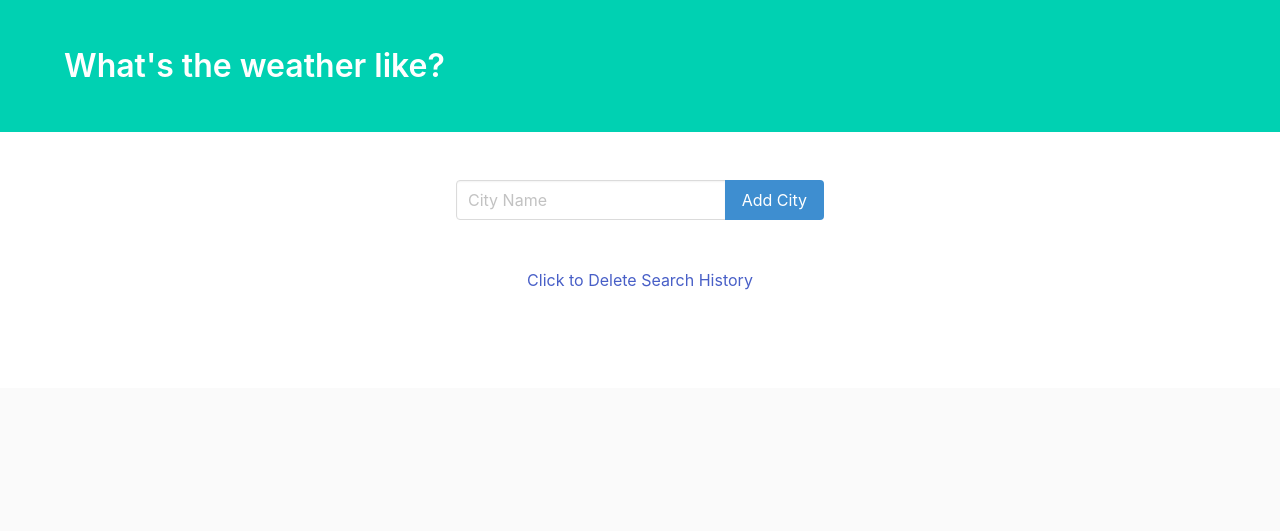
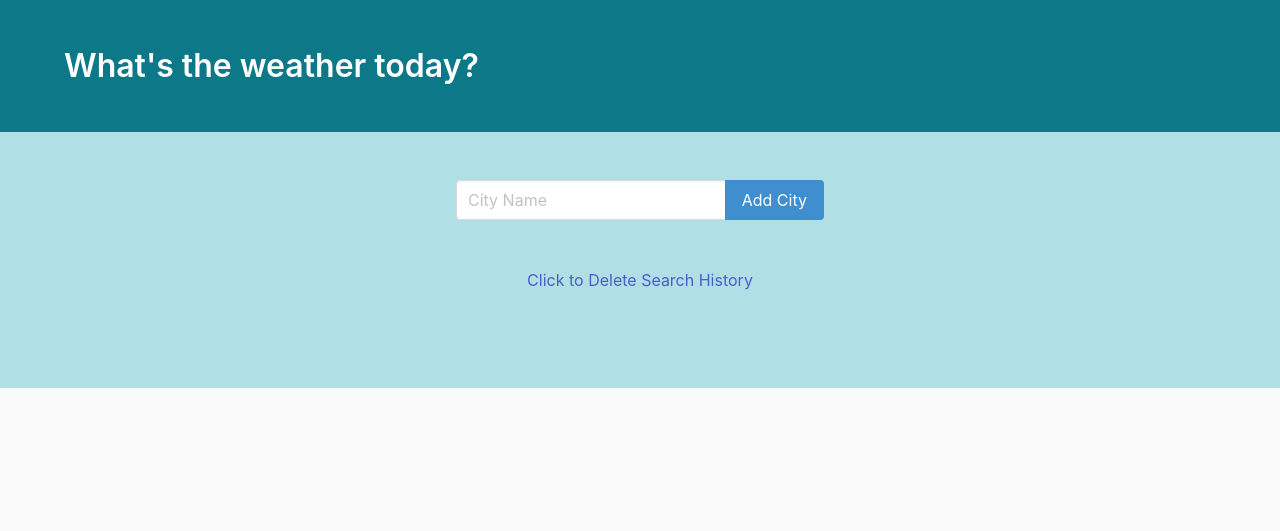
Before and after one commit to Hoang-Phuc-Tran/Weather--App, a Django app: page / in a window 1280 px wide. Shown: the top 531 px of the page. Run offline with Django 4.2, Linux system fonts and the light colour scheme; data that the repository does not hold is empty; some libraries are stand-ins or nearby versions.

Commit message:
fixed style

```diff
--- a/weather_project/templates/template_app/index.html
+++ b/weather_project/templates/template_app/index.html
@@ -4,20 +4,20 @@
     <meta charset="UTF-8">
     <meta name="viewport" content="width=device-width, initial-scale=1.0">
     <meta http-equiv="X-UA-Compatible" content="ie=edge">
-    <title>What's the weather like?</title>
+    <title>What's the weather today?</title>
     <link rel="stylesheet" href="https://cdnjs.cloudflare.com/ajax/libs/bulma/0.6.2/css/bulma.css" />
 </head>
 <body>
-    <section class="hero is-primary">
+    <section class="hero is-primary" style="background-color:rgb(13, 120, 135);">
         <div class="hero-body">
             <div class="container">
                 <h1 class="title">
-                    What's the weather like?
+                    What's the weather today?
                 </h1>
             </div>
         </div>
     </section>
-    <section class="section">
+    <section class="section" style="background-color:powderblue;">
         <div class="container">
             <div class="columns">
                 <div class="column is-offset-4 is-4">
@@ -38,12 +38,12 @@
             </div>
         </div>
     </section>
-    <div class="control">
+    <div class="control" style="background-color:powderblue;">
         <center>
             <a href="{% url 'deleteCity'%}" class="btn btn-success"><i class="fa fa-check"></i> Click to Delete Search History</a>
         </center>
     </div>
-    <section class="section">
+    <section class="section" style="background-color:powderblue;">
         <div class="container">
             <div class="columns">
                 <div class="column is-offset-4 is-4">
```
